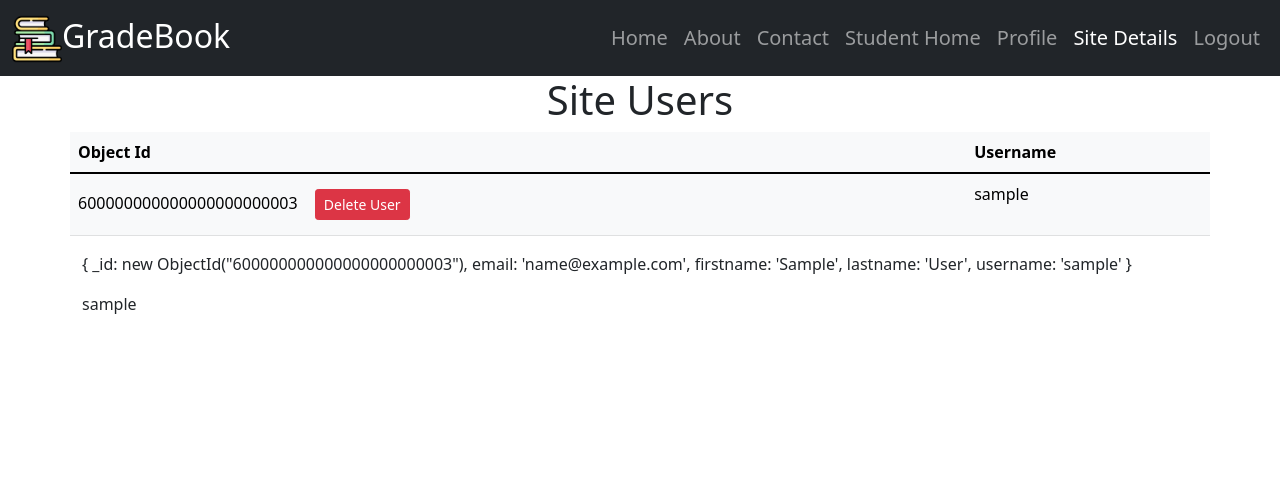
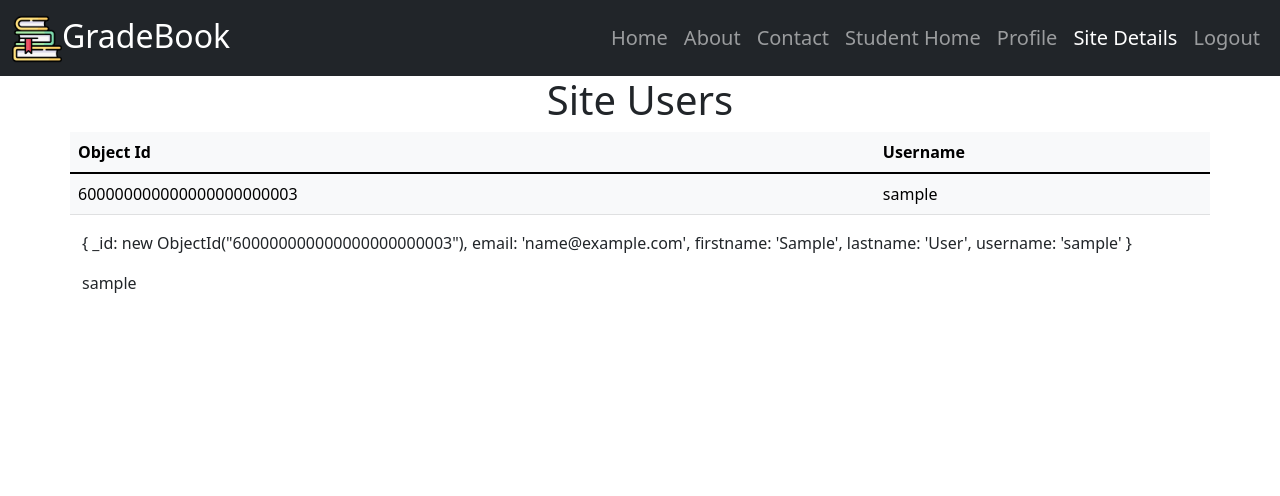
Before and after one commit to Crshafer12/Gradebook, a Node server app: template views/details.ejs in a window 1280 px wide. Shown: the top 496 px of the page. Run offline with Node 20, Linux system fonts and the light colour scheme; the template is opened without the code that fills it: values that come from a table or form of the project are taken from there, others are empty; the visitor is signed in with stand-in values (Sample User, id 1); some libraries are stand-ins or nearby versions.

Commit message:
take out delete button

```diff
--- a/views/details.ejs
+++ b/views/details.ejs
@@ -38,9 +38,9 @@
                                     <div>
                                         <%= user.id %>
 
-                                            <form class="btn" action="/delete/${id}" method="post">
+                                            <!-- <form class="btn" action="/delete/${id}" method="post">
                                                 <button class="btn btn-danger btn-sm" type="submit" name="deleteUser" value="test">Delete User</button>
-                                            </form>
+                                            </form> -->
                                     </div>
                                 </td>
                                 <td>
```
